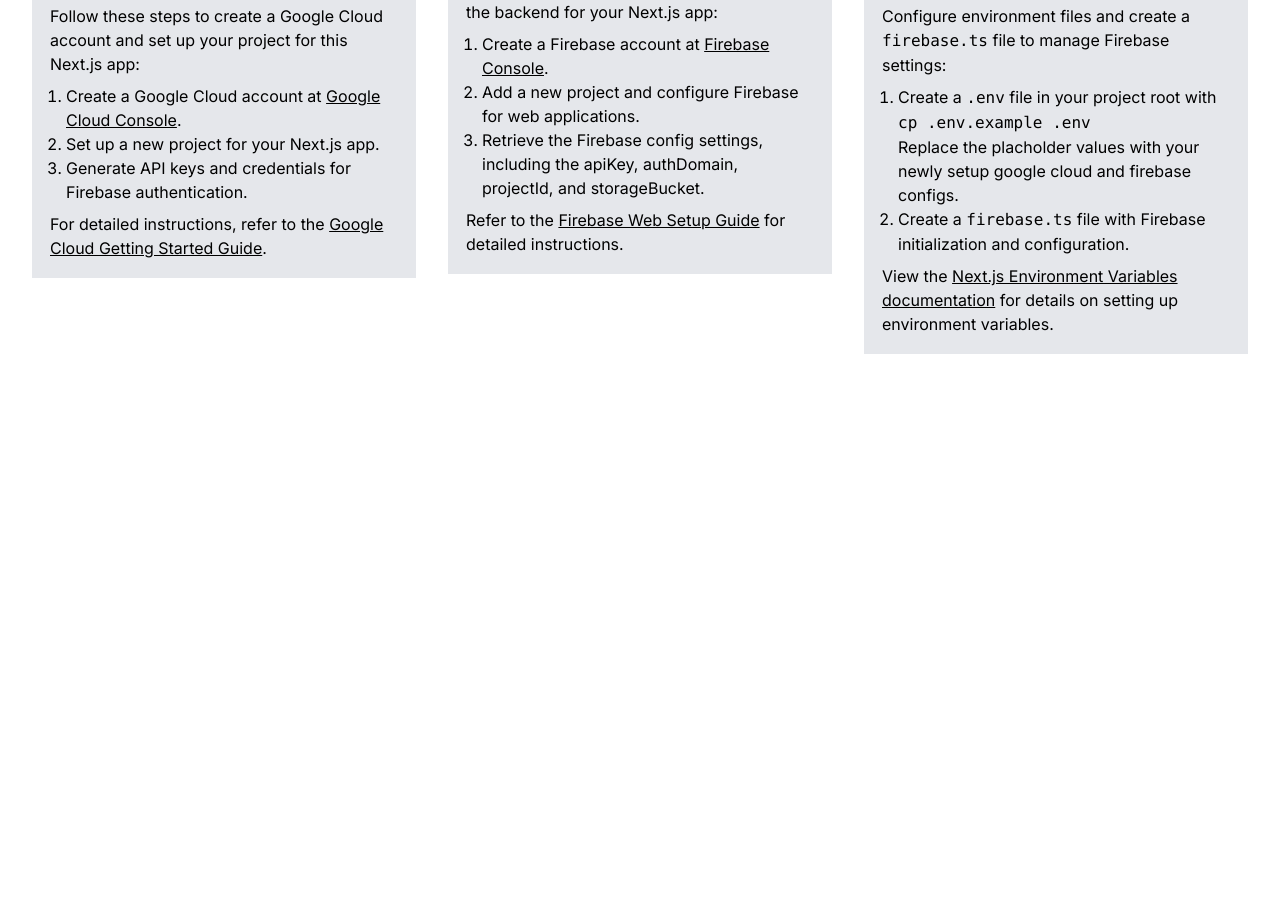
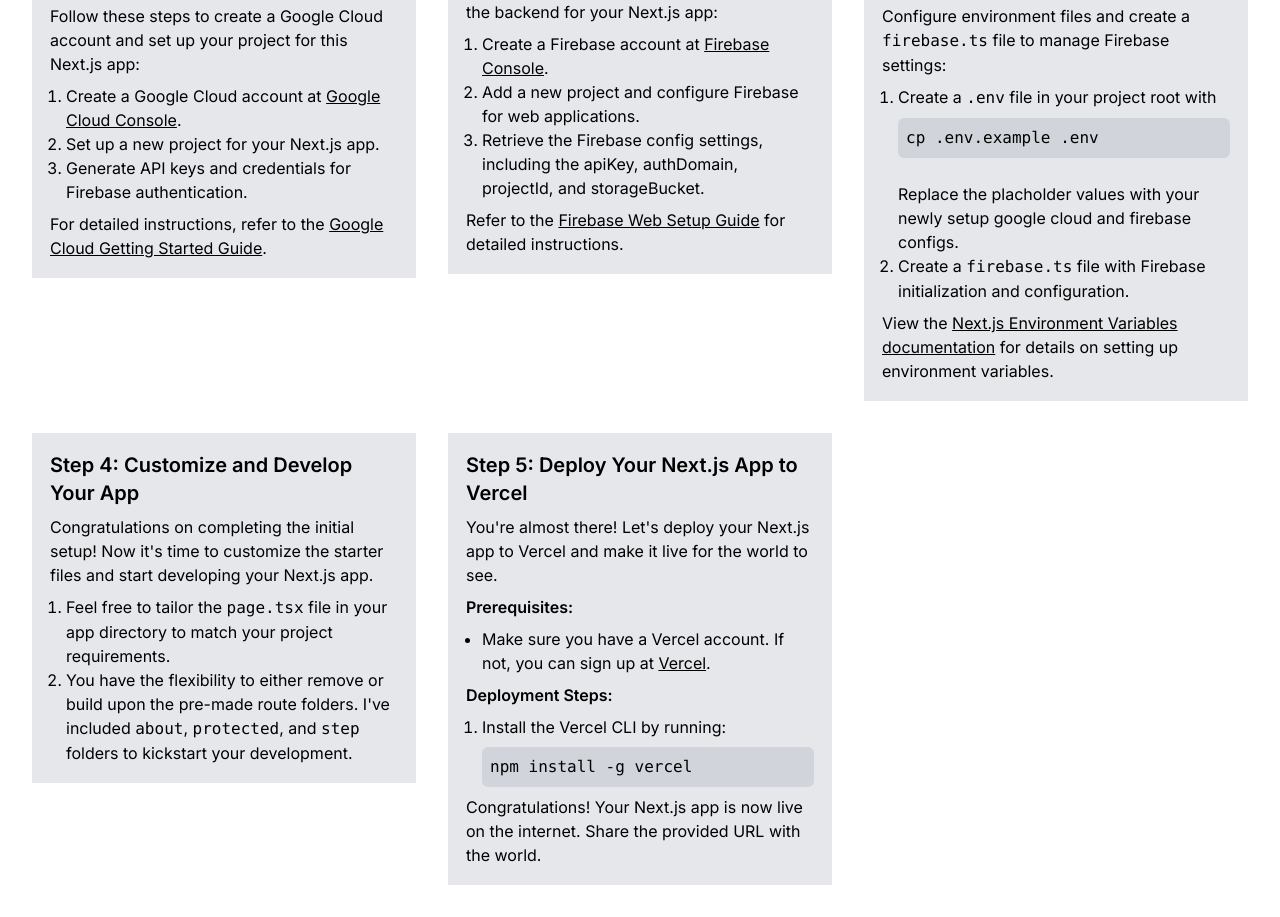
Before and after one commit to JordanReady/next-oauth-firebase-docs-layout, a Next.js app: page / in a window 1280 px wide. Shown: the part 332-1249 px from the top of the page. Before the commit the page ends 800 px from the top, so only its background shows below. Built offline with nearby package versions, Linux system fonts and the light colour scheme; no server answers.

Commit message:
add: step 4-5 / .env/gitignore

```diff
--- a/app/page.tsx
+++ b/app/page.tsx
@@ -104,7 +104,10 @@
             <ol className="list-decimal pl-4 mt-2">
               <li>
                 Create a <code>.env</code> file in your project root with <br />
-                <code>cp .env.example .env</code> <br />
+                <pre className="bg-gray-300 p-2 rounded-md mt-2">
+                  cp .env.example .env
+                </pre>{" "}
+                <br />
                 Replace the placholder values with your newly setup google cloud
                 and firebase configs.
               </li>
@@ -125,6 +128,69 @@
             </p>
           </div>
         </Link>
+        <Link href="/step/4">
+          <div className="bg-gray-200 hover:border-black border-2 p-4 cursor-pointer">
+            <h2 className="text-xl font-semibold mb-2">
+              Step 4: Customize and Develop Your App
+            </h2>
+            <p>
+              Congratulations on completing the initial setup! Now it's time to
+              customize the starter files and start developing your Next.js app.
+            </p>
+            <ol className="list-decimal pl-4 mt-2">
+              <li>
+                Feel free to tailor the <code>page.tsx</code> file in your app
+                directory to match your project requirements.
+              </li>
+              <li>
+                You have the flexibility to either remove or build upon the
+                pre-made route folders. I've included <code>about</code>,{" "}
+                <code>protected</code>, and <code>step</code> folders to
+                kickstart your development.
+              </li>
+            </ol>
+          </div>
+        </Link>
+        <Link href="/step/5">
+          <div className="bg-gray-200 hover:border-black border-2 p-4 cursor-pointer">
+            <h2 className="text-xl font-semibold mb-2">
+              Step 5: Deploy Your Next.js App to Vercel
+            </h2>
+            <p>
+              You're almost there! Let's deploy your Next.js app to Vercel and
+              make it live for the world to see.
+            </p>
+            <div className="mt-2">
+              <p className="mb-2 font-semibold">Prerequisites:</p>
+              <ul className="list-disc pl-4">
+                <li>
+                  Make sure you have a Vercel account. If not, you can sign up
+                  at{" "}
+                  <a className="underline" href="https://vercel.com/">
+                    Vercel
+                  </a>
+                  .
+                </li>
+              </ul>
+            </div>
+            <div className="mt-2">
+              <p className="mb-2 font-semibold">Deployment Steps:</p>
+              <ol className="list-decimal pl-4">
+                <li>
+                  Install the Vercel CLI by running:
+                  <pre className="bg-gray-300 p-2 rounded-md mt-2">
+                    npm install -g vercel
+                  </pre>
+                </li>
+                {/* Add more deployment steps as needed */}
+              </ol>
+            </div>
+            <p className="mt-2">
+              Congratulations! Your Next.js app is now live on the internet.
+              Share the provided URL with the world.
+            </p>
+          </div>
+        </Link>
       </div>
     </div>
   );
--- a/app/step/3/page.tsx
+++ b/app/step/3/page.tsx
@@ -21,6 +21,13 @@
           href="/step/2"
         >
           Prev Step
+        </Link>
+        <Link
+          className=" px-4 py-2 text-black bg-white
+          border-black border-2 "
+          href="/step/4"
+        >
+          Next Step
         </Link>
       </div>
 
--- /dev/null
+++ b/app/step/4/page.tsx
@@ -0,0 +1,67 @@
+import Link from "next/link";
+import React from "react";
+
+const page = () => {
+  return (
+    <div className="container mx-auto p-8">
+      <h1 className="text-4xl font-bold mb-4">
+        Step 4: Customize and Develop Your App
+      </h1>
+      <div className="mb-4 flex gap-2">
+        <Link
+          className=" px-4 py-2 text-black bg-white
+          border-black border-2 "
+          href="/"
+        >
+          Home
+        </Link>
+        <Link
+          className=" px-4 py-2 text-black bg-white
+          border-black border-2 "
+          href="/step/3"
+        >
+          Prev Step
+        </Link>
+        <Link
+          className=" px-4 py-2 text-black bg-white
+          border-black border-2 "
+          href="/step/5"
+        >
+          Next Step
+        </Link>
+      </div>
+
+      <p className="text-lg mb-4">
+        Congratulations on completing the initial setup! Now it's time to
+        customize the starter files and start developing your Next.js app.
+      </p>
+
+      <div className="bg-gray-200 p-4 rounded-md mb-4">
+        <h2 className="text-xl font-semibold mb-2">Clean Up Starter Files</h2>
+        <p>
+          The provided starter files are there to guide you. Feel free to clean
+          up or remove files that were added for explanation purposes. You can
+          delete routes or components that are not relevant to your project.
+        </p>
+      </div>
+
+      <div className="bg-gray-200 p-4 rounded-md mb-4">
+        <h2 className="text-xl font-semibold mb-2">Start Developing</h2>
+        <p>
+          Navigate to the <code>app</code> directory to begin building your
+          application. This directory is where you'll find the core components
+          and structure of your Next.js app. Explore and modify files based on
+          your project requirements.
+        </p>
+      </div>
+
+      <p>
+        Happy coding! If you have any questions or run into issues during
+        development, don't hesitate to refer to the Next.js documentation or
+        seek help from the community.
+      </p>
+    </div>
+  );
+};
+
+export default page;
--- /dev/null
+++ b/app/step/5/page.tsx
@@ -0,0 +1,73 @@
+import Link from "next/link";
+import React from "react";
+
+const page = () => {
+  return (
+    <div className="container mx-auto p-8">
+      <h1 className="text-4xl font-bold mb-4">
+        Step 5: Deploy Your Next.js App to Vercel
+      </h1>
+      <div className="mb-4 flex gap-2">
+        <Link
+          className=" px-4 py-2 text-black bg-white
+          border-black border-2 "
+          href="/"
+        >
+          Home
+        </Link>
+        <Link
+          className=" px-4 py-2 text-black bg-white
+          border-black border-2 "
+          href="/step/4"
+        >
+          Prev Step
+        </Link>
+      </div>
+
+      <p className="text-lg mb-4">
+        You're almost there! Let's deploy your Next.js app to Vercel and make it
+        live for the world to see.
+      </p>
+
+      <div className="bg-gray-200 p-4 rounded-md mb-4">
+        <h2 className="text-xl font-semibold mb-2">Prerequisites</h2>
+        <p>
+          Before you proceed, make sure you have a Vercel account. If not, you
+          can sign up at{" "}
+          <a className="underline" href="https://vercel.com/">
+            Vercel
+          </a>
+          .
+        </p>
+      </div>
+
+      <div className="bg-gray-200 p-4 rounded-md mb-4">
+        <h2 className="text-xl font-semibold mb-2">Deployment Steps</h2>
+        <ol className="list-decimal pl-4 mt-2">
+          <li>
+            Install the Vercel CLI by running:
+            <pre className="bg-gray-300 p-2 rounded-md mt-2">
+              npm install -g vercel
+            </pre>
+          </li>
+          <li>Navigate to your project folder in the terminal.</li>
+          <li>
+            Run the following command to deploy your app:
+            <pre className="bg-gray-300 p-2 rounded-md mt-2">vercel</pre>
+          </li>
+          <li>Follow the prompts to set up your deployment settings.</li>
+          <li>
+            Once deployed, your app will have a unique URL provided by Vercel.
+          </li>
+        </ol>
+      </div>
+
+      <p>
+        Congratulations! Your Next.js app is now live on the internet. Share the
+        provided URL with the world.
+      </p>
+    </div>
+  );
+};
+
+export default page;
```
Also changed, not shown: 1 other file (tests, documents, lock files or other folders).
